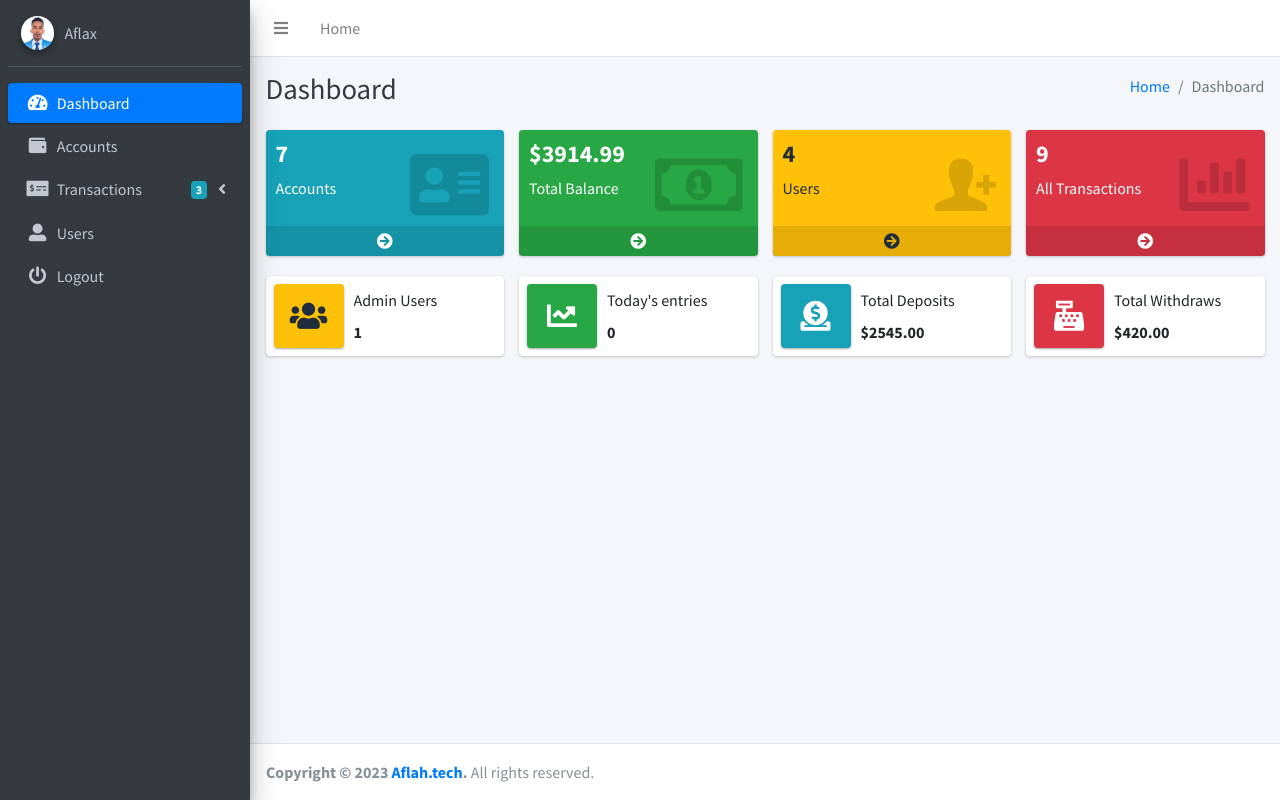
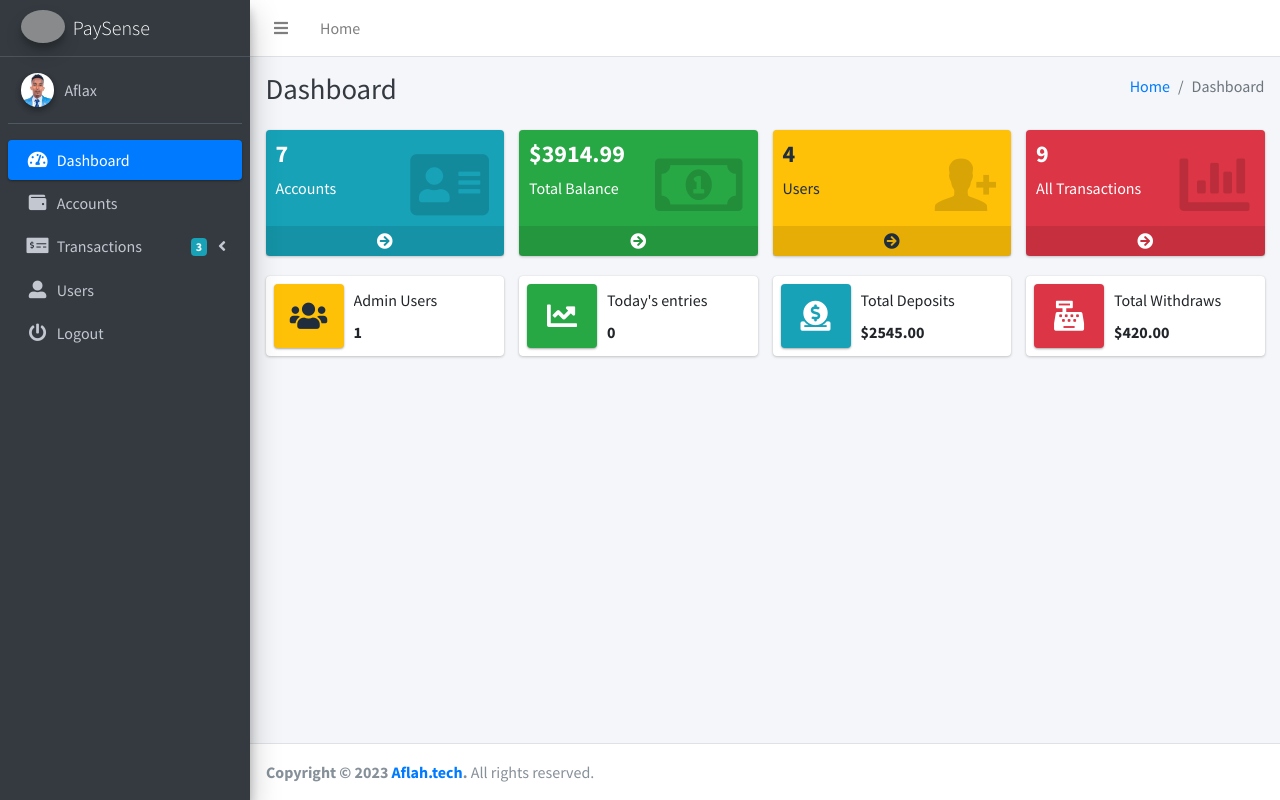
Before and after one commit to AflaxCade/Paysense, a Flask app: page / in a window 1280 px wide. Run offline with Flask 3, Linux system fonts and the light colour scheme; a user stored in the database is signed in; data comes from the database, SQL or seed files in the repository; some libraries are stand-ins or nearby versions; grey boxes are pictures that could not be loaded.

Commit message:
Update sidebar.html

```diff
--- a/app/templates/sidebar.html
+++ b/app/templates/sidebar.html
@@ -1,4 +1,9 @@
 <div class="sidebar">
+  <!-- Brand Logo -->
+<a href="{{ url_for('home') }}" class="brand-link" style="margin-left: -8px;">
+  <img src="{{ url_for('static', filename='img/paysense.png ') }}" alt="paysense" class="brand-image img-circle elevation-3" style="opacity: .8">
+  <span class="brand-text font-weight-light">PaySense</span>
+</a>
   <!-- Sidebar user panel (optional) -->
   <div class="user-panel mt-3 pb-3 mb-3 d-flex">
     <div class="image">
```
